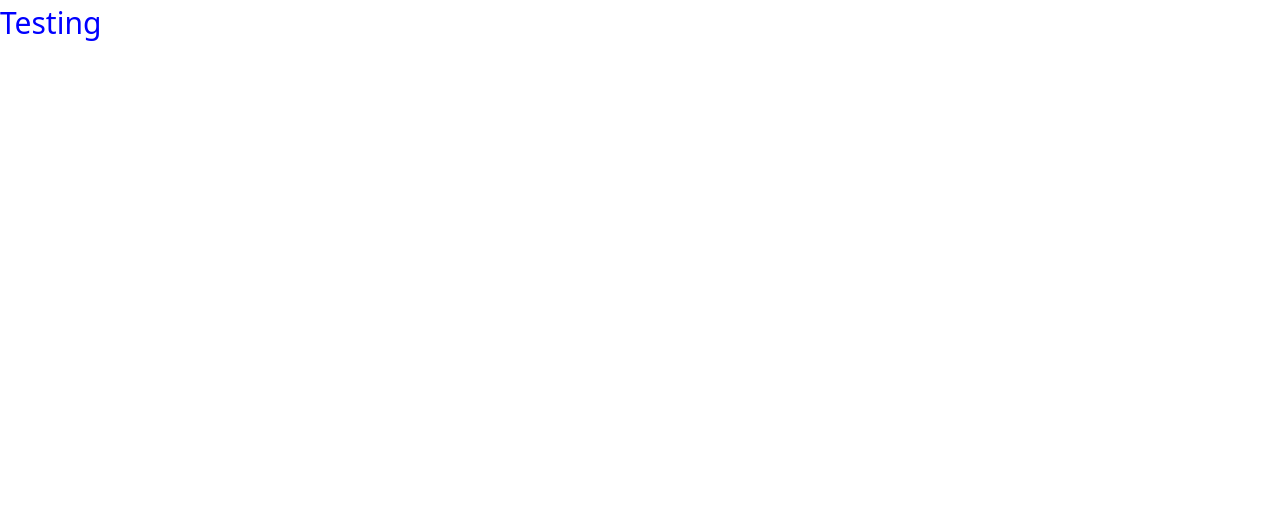
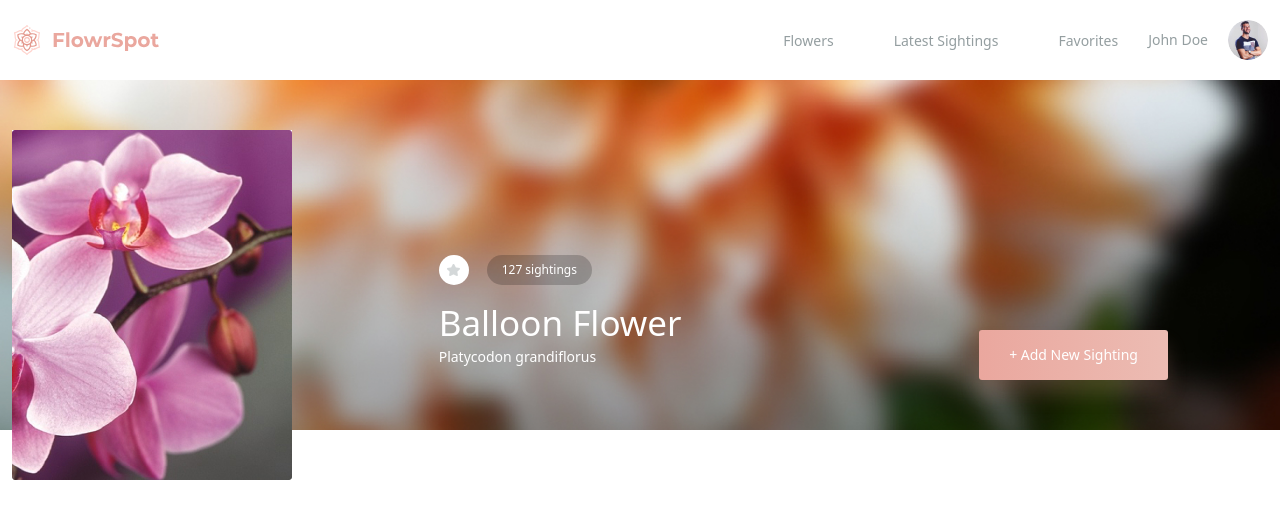
Before and after one commit to mgolob94/flowrspot_v1, a website: page src/index.html in a window 1280 px wide. Drawn offline with nearby package versions, Linux system fonts and the light colour scheme.

Commit message:
added hero section

```diff
--- a/gulpfile.js
+++ b/gulpfile.js
@@ -6,7 +6,3 @@ gulp.task('sass', function() {
         .pipe(sass())
         .pipe(gulp.dest('src/css'))
 });
-
-gulp.task('watch', function(){
-    gulp.watch('app/scss/**/*.scss', gulp.series('sass'));
-})
--- a/package.json
+++ b/package.json
@@ -17,6 +17,7 @@
   },
   "homepage": "https://github.com/mgolob94/flowrspot_v1#readme",
   "devDependencies": {
+    "browser-sync": "^2.27.5",
     "gulp": "^4.0.2",
     "gulp-sass": "^5.0.0"
   },
--- a/src/index.html
+++ b/src/index.html
@@ -18,6 +18,57 @@
     <link rel="stylesheet" href="css/main.css">
 </head>
 <body>
-    <p>Testing</p>
+   <header>
+       <div class="container-fluid d-flex justify-content-between">
+           <div class="d-flex align-items-center">
+               <a href="/">
+                    <img src="../src/images/flowrspot-logo.svg">
+                </a>
+           </div>
+           <div class="d-flex">
+                <ul class="nav align-items-center justify-content-between">
+                    <li>
+                        <a href="/flowers">Flowers</a>
+                    </li>
+                    <li>
+                        <a href="/latest-sightings">Latest Sightings</a>
+                    </li>
+                    <li>
+                        <a href="/favorites">Favorites</a>
+                    </li>
+                </ul>
+                <a class="d-flex align-items-center profile-item" href="/profile">
+                    <span>John Doe</span>
+                    <img class="rounded-circle profile-item__image" src="../src/images/menu_profile_holder.png" alt="Profile">
+                </a>
+           </div>
+       </div>
+   </header>
+   <section class="flower-hero" style="background: url('../src/images/pl-hero.jpg') no-repeat">
+        <div class="container-fluid">
+            <div class="row">
+                <div class="col-md-4">
+                    <div class="flower-hero__image">
+                        <img src="../src/images/pl-image.jpg" alt="Flower">
+                    </div>
+                </div>
+                <div class="col-md-8 d-flex align-items-end flex-row justify-content-between">
+                    <div class="flower-hero__content">
+                        <div class="flower-sightings d-flex flex-row">
+                            <div class="flower-sightings__icon d-flex align-items-center justify-content-center">
+                                <img src="../src/images/star@2x.png" alt="">
+                            </div>
+                            <div class="flower-sightings__number">
+                                127 sightings
+                            </div>
+                        </div>
+                        <h1 class="flower-title">Balloon Flower</h1>
+                        <p class="flower-category">Platycodon grandiflorus</p>
+                    </div>
+                    <a class="flower-hero__add-button" href="/">+ Add New Sighting</a>
+                </div>
+            </div>
+        </div>
+   </section>
 </body>
 </html>
--- /dev/null
+++ b/src/sass/components/_hero.scss
@@ -0,0 +1,76 @@
+.flower-hero {
+    height: 350px;
+    background-size: cover !important;
+
+    &__image {
+        margin-top: 50px;
+    }
+
+    &__content,
+    &__add-button {
+        margin-bottom: 100px;
+    }
+
+    &__add-button {
+        background: linear-gradient(270deg, #ECBCB3 0%, #EAA79E 100%);
+        box-shadow: 0px 15px 20px rgba(234, 168, 159, 0.2);
+        border-radius: 3px;
+        font-size: 14px;
+        font-style: normal;
+        font-weight: 500;
+        line-height: 14px;
+        letter-spacing: 0px;
+        text-align: center;
+        color: #ffffff;
+        padding: 18px 30px;
+        margin-right: 100px;
+        text-decoration: none;
+    }
+
+    .flower-title {
+        font-size: 35px;
+        font-style: normal;
+        font-weight: 300;
+        line-height: 35px;
+        letter-spacing: 0px;
+        text-align: left;
+        color: #ffffff;
+        margin-bottom: 10px;
+    }
+
+    .flower-category {
+        font-size: 14px;
+        font-style: normal;
+        font-weight: 300;
+        line-height: 14px;
+        letter-spacing: 0px;
+        text-align: left;
+        color: #ffffff;
+    }
+
+    .flower-sightings {
+        margin-bottom: 20px;
+
+        &__icon {
+            width: 30px;
+            height: 30px;
+            border-radius: 50px;
+            background: #ffffff;
+            margin-right: 18px;
+
+            img {
+                width: 13px;
+                height: 12px;
+            }
+        }
+
+        &__number {
+            background: rgba(0, 0, 0, 0.2);
+            border-radius: 20px;
+            padding: 9px 15px;
+            font-size: 12px;
+            line-height: 12px;
+            color: #ffffff;
+        }
+    }
+}
--- /dev/null
+++ b/src/sass/components/_nav.scss
@@ -0,0 +1,38 @@
+header {
+    padding: 20px 0;
+    box-shadow: 0px 15px 30px rgba(0, 0, 0, 0.05);
+}
+
+.nav {
+    li {
+        padding: 0 30px;
+        a {
+            font-size: 14px;
+            font-style: normal;
+            font-weight: 500;
+            line-height: 14px;
+            letter-spacing: 0px;
+            text-align: right;
+            text-decoration: none;
+            color: $grey;
+        }
+    }
+}
+
+.profile-item {
+    text-decoration: none;
+    span {
+        font-size: 14px;
+        font-style: normal;
+        font-weight: 500;
+        line-height: 14px;
+        letter-spacing: 0px;
+        text-align: right;
+        text-decoration: none;
+        color: $grey;
+        text-transform: none;
+    }
+    &__image {
+        margin-left: 20px;
+    }
+}
--- a/src/sass/main.scss
+++ b/src/sass/main.scss
@@ -1,4 +1,3 @@
-p {
-    color: red;
-    font-size: 30px;
-}
+@import "variables";
+@import "./components/nav";
+@import "./components/hero"
--- /dev/null
+++ b/src/sass/variables.scss
@@ -0,0 +1,3 @@
+$primary-font: 'Ubuntu', sans-serif;
+
+$grey: #949EA0;
```
Also changed, not shown: src/css/main.css, src/images/flowrspot-logo.svg (added), src/images/menu_profile_holder.png (added), src/images/pl-hero.jpg (added), src/images/pl-image.jpg (added), src/images/star.png (added), src/images/star.svg (added), src/images/star@2x.png (added), 1 other file.
